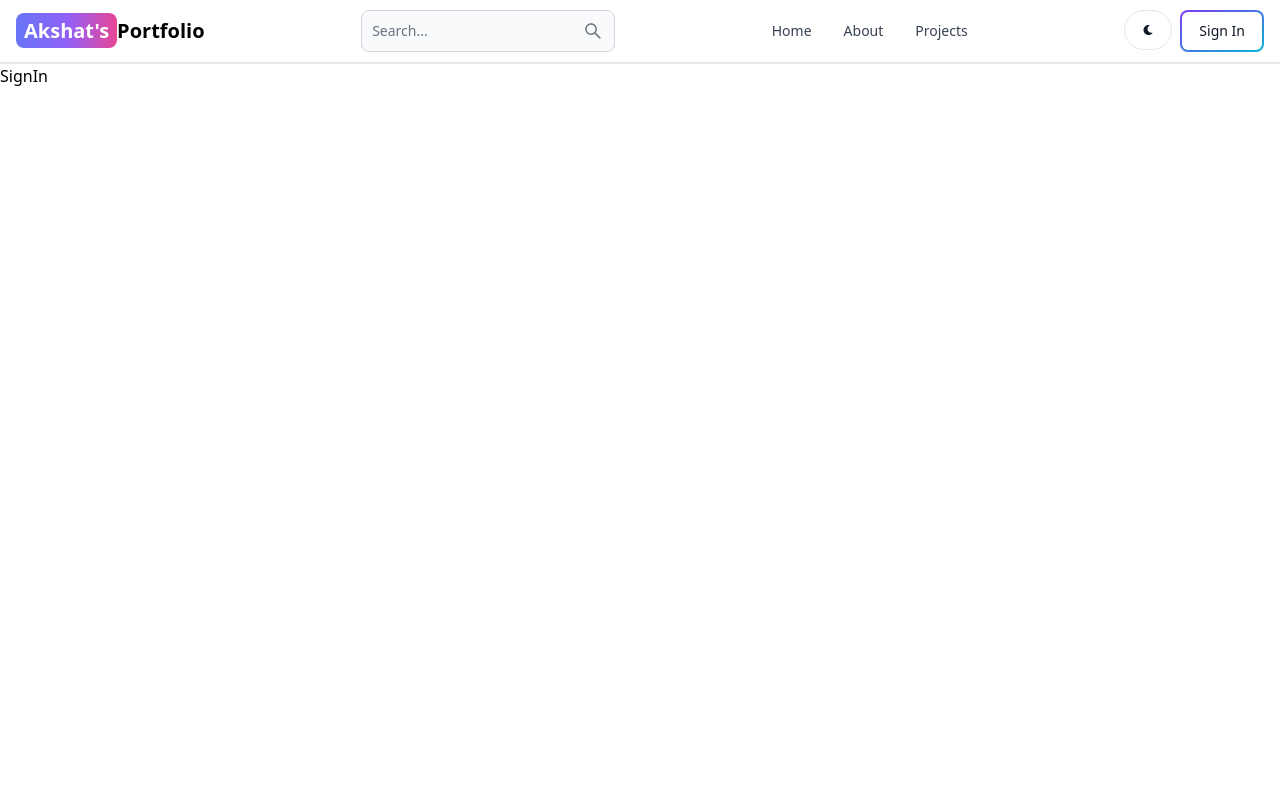
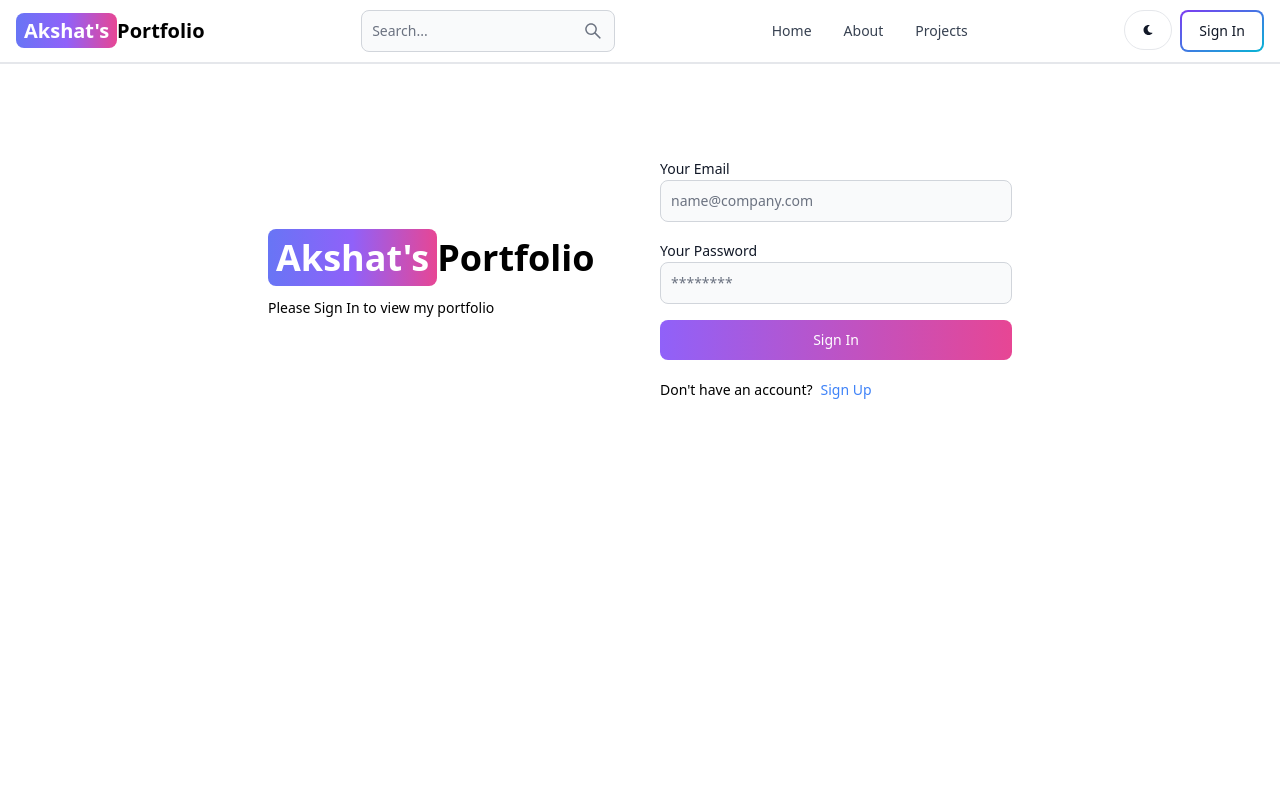
Before and after one commit to AkshatPat3l/akshat-portfolio, a React (Vite) app in the folder client/: page /sign-in in a window 1280 px wide. Shown: the top 800 px of the page. Built offline with nearby package versions, Linux system fonts and the light colour scheme.

Commit message:
Add functionality to Sign In Page

```diff
--- a/client/src/pages/SignIn.jsx
+++ b/client/src/pages/SignIn.jsx
@@ -1,7 +1,109 @@
-import React from 'react'
+import { Alert, Button, Label, Spinner, TextInput } from "flowbite-react";
+import React, { useState } from "react";
+import { Link, useNavigate } from "react-router-dom";
+export default function SignIn() {
+  const navigate = useNavigate();
+  const [formData, setFormData] = useState({});
+  const [errorMesage, setErrorMessage] = useState(null);
+  const [loading, setLoading] = useState(false);
+  const handleChange = (e) => {
+    setFormData({ ...formData, [e.target.id]: e.target.value.trim() });
+    console.log(formData);
+  };
+  const handleSubmit = async (e) => {
+    e.preventDefault();
+    if (!formData.email || !formData.password) {
+      return setErrorMessage("Please fill out all fields!");
+    }
+    try {
+      setLoading(true);
+      setErrorMessage(null);
+      const res = await fetch("/api/auth/sign-in", {
+        method: "POST",
+        headers: { "Content-Type": "application/json" },
+        body: JSON.stringify(formData),
+      });
+      const data = await res.json();
+      if (data.success === false) {
+        return setErrorMessage(data.message);
+      }
+      setLoading(false);
+      if (res.ok) {
+        navigate("/");
+      }
+    } catch (error) {
+      setErrorMessage(error.message);
+      setLoading(false);
+    }
+  };
+  return (
+    <div className="min-h-screen mt-20">
+      {/* Sign-Up Container */}
+      <div className="flex p-3 max-w-3xl mx-auto flex-col md:flex-row md:items-center gap-5">
+        {/* Left Side */}
+        <div className="flex-1">
+          <Link to="/" className="text-4xl font-bold dark:text-white">
+            <span className="px-2 py-1 bg-gradient-to-r from-indigo-500 via-purple-500 to-pink-500 rounded-lg text-white">
+              Akshat's
+            </span>
+            Portfolio
+          </Link>
+          <p className="text-sm mt-5">Please Sign In to view my portfolio</p>
+        </div>
 
-export default function SignIn() {
-  return (
-    <div className="min-h-screen">SignIn</div>
-  )
+        <div className="div"></div>
+        {/* Right Side */}
+        <div className="flex-1">
+          <form className="flex flex-col gap-4" onSubmit={handleSubmit}>
+            {/* Email Input */}
+            <div>
+              <Label value="Your Email" />
+              <TextInput
+                type="email"
+                placeholder="name@company.com"
+                id="email"
+                onChange={handleChange}
+              />
+            </div>
+            {/* Password Input */}
+            <div>
+              <Label value="Your Password" />
+              <TextInput
+                type="password"
+                placeholder="********"
+                id="password"
+                onChange={handleChange}
+              />
+            </div>
+            {/* Submit Button */}
+            <Button
+              gradientDuoTone="purpleToPink"
+              type="submit"
+              disabled={loading}
+            >
+              {loading ? (
+                <>
+                  <Spinner size="sm" />
+                  <span className="pl-3">Loading...</span>
+                </>
+              ) : (
+                "Sign In"
+              )}
+            </Button>
+          </form>
+          <div className="flex gap-2 text-sm mt-5">
+            <span> Don't have an account?</span>
+            <Link to="/sign-up" className="text-blue-500">
+              Sign Up
+            </Link>
+          </div>
+          {errorMesage && (
+            <Alert className="mt-5" color="failure">
+              {errorMesage}
+            </Alert>
+          )}
+        </div>
+      </div>
+    </div>
+  );
 }
```
